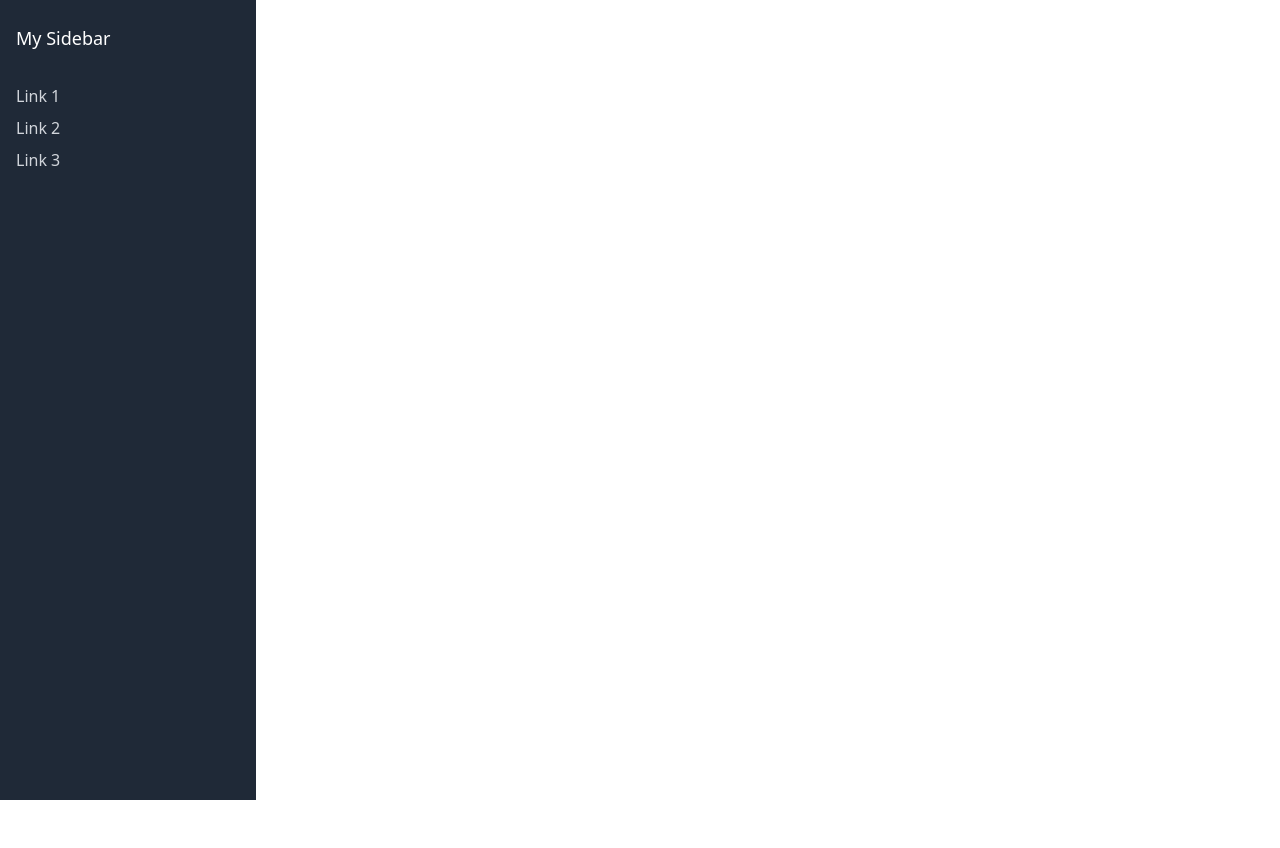
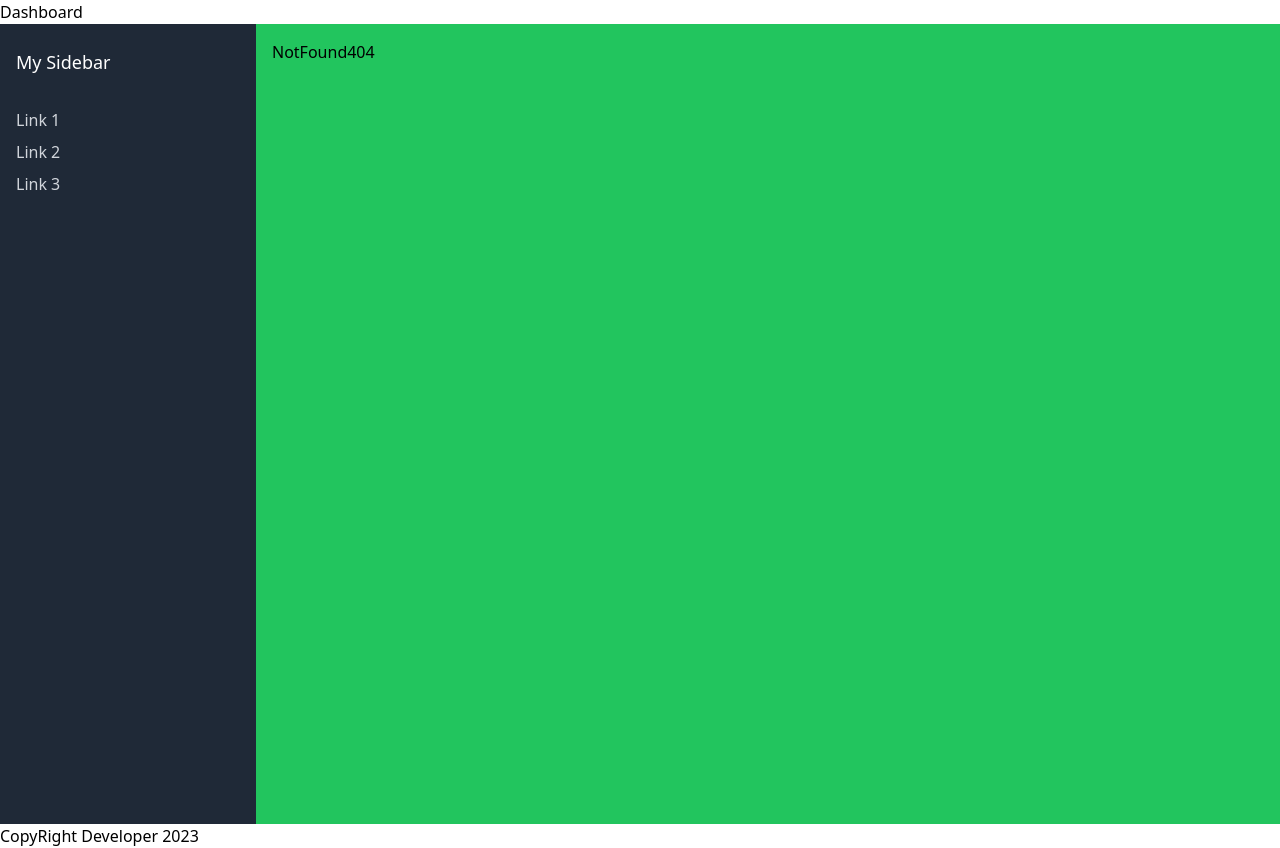
Before and after one commit to syedalirazazaidi/reacts-plays, a React (Vite) app in the folder job_app/client/: page /sidebar in a window 1280 px wide. Before the commit the page ends 800 px from the top, so only its background shows below. Built offline with nearby package versions, Linux system fonts and the light colour scheme.

Commit message:
complete dashboard routing

```diff
--- a/job_app/client/src/common/pages/Sidebar.tsx
+++ b/job_app/client/src/common/components/Sidebar.tsx
@@ -1,4 +1,5 @@
 import React from "react";
+import { Link } from "react-router-dom";
 
 const Sidebar: React.FC = () => {
   return (
@@ -9,19 +10,19 @@ const Sidebar: React.FC = () => {
       <nav>
         <ul>
           <li className="mb-2">
-            <a href="#" className="text-gray-300 hover:text-white">
+            <Link to="/all-jobs" className="text-gray-300 hover:text-white">
               Link 1
-            </a>
+            </Link>
           </li>
           <li className="mb-2">
-            <a href="#" className="text-gray-300 hover:text-white">
+            <Link to="/add-job" className="text-gray-300 hover:text-white">
               Link 2
-            </a>
+            </Link>
           </li>
           <li className="mb-2">
-            <a href="#" className="text-gray-300 hover:text-white">
+            <Link to="/profile" className="text-gray-300 hover:text-white">
               Link 3
-            </a>
+            </Link>
           </li>
         </ul>
       </nav>
--- /dev/null
+++ b/job_app/client/src/common/pages/Dashboard.tsx
@@ -0,0 +1,34 @@
+import React from "react";
+import { Outlet } from "react-router-dom";
+import Sidebar from "../components/Sidebar";
+import MainLayout from "../layout/MainLayout";
+import { Link } from "react-router-dom";
+import { BrowserRouter, Routes, Route } from "react-router-dom";
+import AllJobs from "./AllJobs";
+import AddJob from "./AddJob";
+import Profile from "./Profile";
+
+function Dashboard() {
+  return (
+    <MainLayout>
+      <div className="flex">
+        <div className=" bg-red-500">
+          <Sidebar />
+        </div>
+        <div className="flex-1 bg-green-500 p-4">
+          <Outlet />
+        </div>
+      </div>
+      {/*
+      <div className="bg-gray-100">
+        <div className="max-w-7xl mx-auto py-6 px-4 sm:px-6 lg:px-8">
+          <h1 className="text-3xl font-bold leading-tight text-gray-900">
+            Dashboard
+          </h1>
+        </div>
+      </div> */}
+    </MainLayout>
+  );
+}
+
+export default Dashboard;
--- a/job_app/client/src/common/routers/RootRouter.tsx
+++ b/job_app/client/src/common/routers/RootRouter.tsx
@@ -8,22 +8,25 @@ import AllJobs from "../pages/AllJobs";
 import Home from "../pages/Home";
 import NotFound404 from "../pages/NotFound404";
 import Profile from "../pages/Profile";
-import Sidebar from "../pages/Sidebar";
+import Sidebar from "../components/Sidebar";
 import Stats from "../pages/Stats";
+import Dashboard from "../pages/Dashboard";
 
 export default function RootRouter() {
   return (
     <BrowserRouter>
       <Routes>
-        {/* <Route path="/" element={<Login />} /> */}
         <Route path="/register" element={<SignUpForm />} />
-        <Route path="/sidebar" element={<Sidebar />} />
-        <Route path="/" element={<StatRouter />} />
-        {/* <Route path="/" element={<Stats />} />
-        <Route path="/all-jobs" element={<AllJobs />} />
-        <Route path="/add-job" element={<AddJob />} />
-        <Route path="/profile" element={<Profile />} /> */}
-        <Route path="*" element={<NotFound404 />} />
+        <Route path="/" element={<Login />} />
+        <Route path="/" element={<Dashboard />}>
+          {/* <Route path="/sidebar" element={<Sidebar />} /> */}
+          {/* <Route path="/" element={<StatRouter />} /> */}
+          {/* <Route path="/" element={<Stats />} /> */}
+          <Route path="/all-jobs" element={<AllJobs />} />
+          <Route path="/add-job" element={<AddJob />} />
+          <Route path="/profile" element={<Profile />} />
+          <Route path="*" element={<NotFound404 />} />
+        </Route>
       </Routes>
     </BrowserRouter>
   );
--- a/job_app/client/src/modules/stats/pages/MainFeed.tsx
+++ b/job_app/client/src/modules/stats/pages/MainFeed.tsx
@@ -5,7 +5,9 @@ function MainFeed() {
   return (
     <MainLayout>
       <main>
-        <h1>All Possdsfd fds df df sdf ds fd vdsf dsfds f dsf ts</h1>
+        <h1 className="display">
+          All Possdsfd fds df df sdf ds fd vdsf dsfds f dsf ts
+        </h1>
       </main>
     </MainLayout>
   );
--- a/job_app/client/src/modules/users/components/Login.tsx
+++ b/job_app/client/src/modules/users/components/Login.tsx
@@ -1,4 +1,5 @@
 import React from "react";
+import { Link } from "react-router-dom";
 
 function Login() {
   return (
@@ -53,12 +54,13 @@ function Login() {
           <p className="text-center">
             {" "}
             Not a member yet?
-            <a
+            <Link to="/dashboard">Login</Link>
+            {/* <a
               className="inline-block align-baseline font-bold text-sm text-blue-500 hover:text-blue-800 "
-              href="register"
+              href="/"
             >
               Register
-            </a>
+            </a> */}
           </p>
         </form>
       </div>
--- a/job_app/client/tailwind.config.js
+++ b/job_app/client/tailwind.config.js
@@ -3,7 +3,8 @@ export default {
   content: ['./index.html', './src/**/*.{js,ts,jsx,tsx}'],
   theme: {
     fontFamily: {
-      display: ['Montserrat', 'cursive'],
+      display: ['Montserrat', 'sans-serif'],
+      play: ['Roboto Mono', ' monospace'],
     },
   },
   plugins: [],
```
